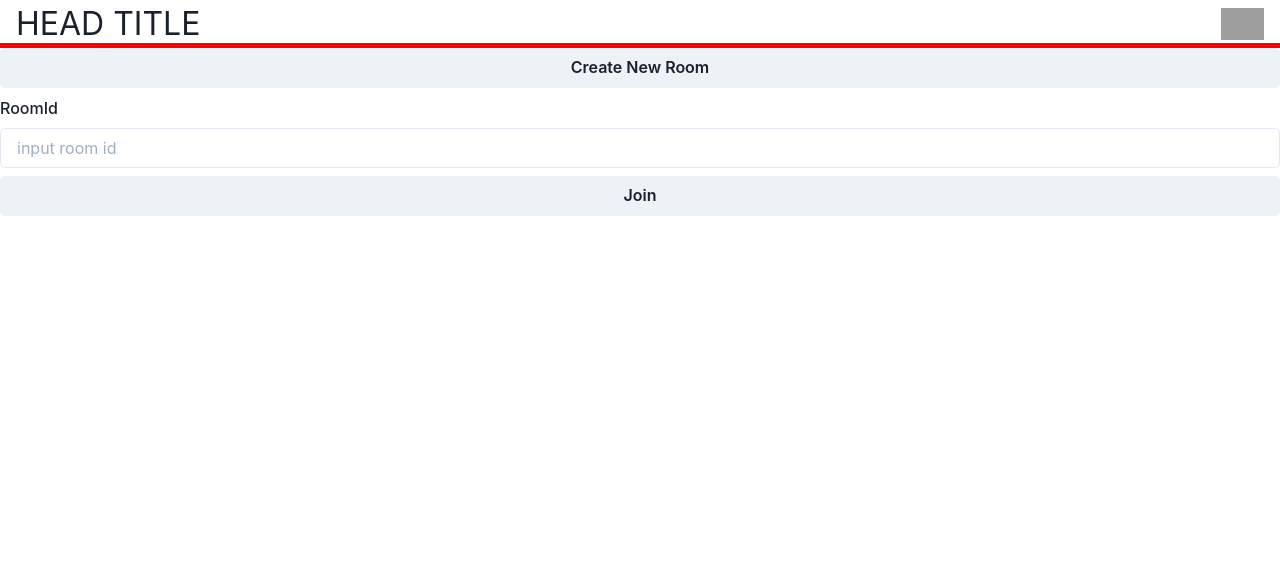
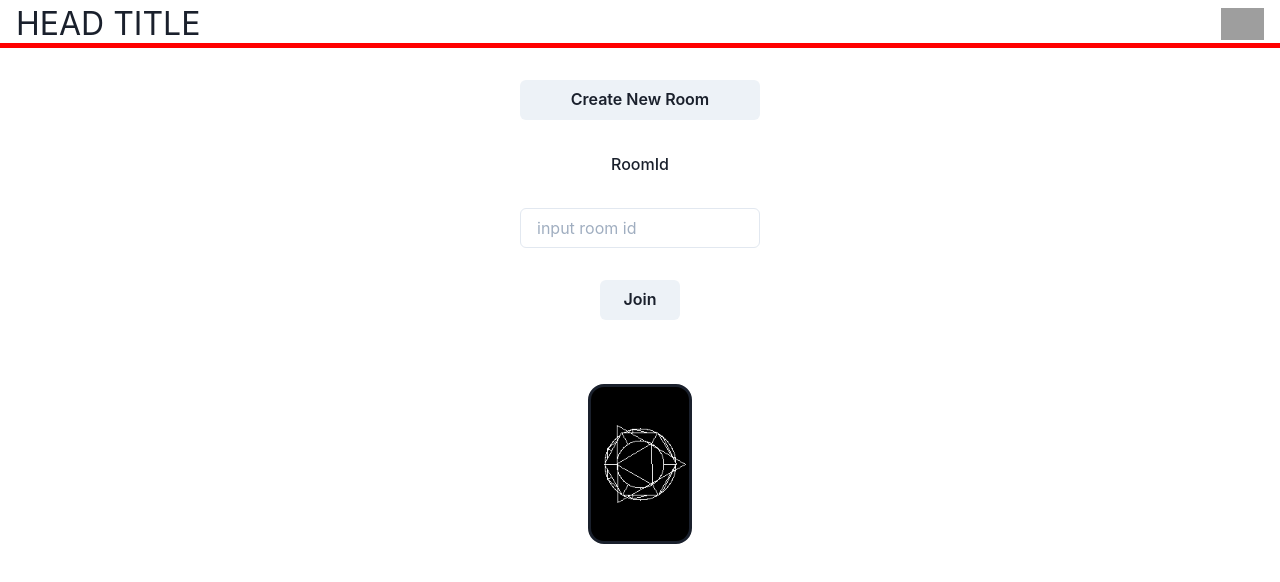
Before and after one commit to tosaka-n/next.js-planning-poker, a Next.js app: page / in a window 1280 px wide. Shown: the top 582 px of the page. Built offline with nearby package versions, Linux system fonts and the light colour scheme; grey boxes are pictures that could not be loaded.

Commit message:
add: FlipCard components

```diff
--- a/src/pages/index.tsx
+++ b/src/pages/index.tsx
@@ -1,20 +1,22 @@
 import {
   Input,
-  Text,
-  Stack,
+  VStack,
   Button,
-  FormControl,
   FormLabel,
+  HStack,
+  Flex,
 } from "@chakra-ui/react";
 import { nanoid } from "nanoid";
-import { Router, useRouter } from "next/router";
+import { useRouter } from "next/router";
 import React, { useState } from "react";
+import FlipCard from "src/components/FlipCard";
 import { Layout } from "src/components/Layout";
 
 export default function Home() {
   const router = useRouter();
   const [roomId, setRoomId] = useState<string>("");
-
+  const [isOpen, setOpen] = useState<boolean>(false);
+  setTimeout(() => setOpen(!isOpen), 2000);
   const handleInput = (event: React.FormEvent<HTMLInputElement>) => {
     if (event.currentTarget.value.length === 0) {
       return;
@@ -38,16 +40,41 @@ export default function Home() {
   };
   return (
     <Layout>
-      <Stack>
-        <Button onClick={(e) => handleSumbit(e, "create")}>
+      <VStack spacing={"2rem"} mt={"2rem"}>
+        <Button
+          size={"md"}
+          w={"15rem"}
+          onClick={(e) => handleSumbit(e, "create")}
+        >
           Create New Room
         </Button>
         <FormLabel>RoomId</FormLabel>
-        <Input placeholder="input room id" onChange={handleInput}></Input>
-        <Button type={"submit"} onClick={(e) => handleSumbit(e, "join")}>
+        <Input
+          w={"15rem"}
+          placeholder="input room id"
+          onChange={handleInput}
+        ></Input>
+        <Button
+          size={"md"}
+          w={"5rem"}
+          type={"submit"}
+          onClick={(e) => handleSumbit(e, "join")}
+        >
           Join
         </Button>
-      </Stack>
+        <Flex justifyItems={"center"}>
+          <HStack spacing={"2rem"} m={"auto"} mt={"2rem"}>
+            <FlipCard
+              isClickable={true}
+              isOpen={isOpen}
+              isSelected={false}
+              index={""}
+              handleCardClick={() => {}}
+              value={"GROW\nYOUR\nTEAM."}
+            />
+          </HStack>
+        </Flex>
+      </VStack>
     </Layout>
   );
 }
```
Also changed, not shown: src/pages/room/[roomId].tsx (+42 -15 lines).
